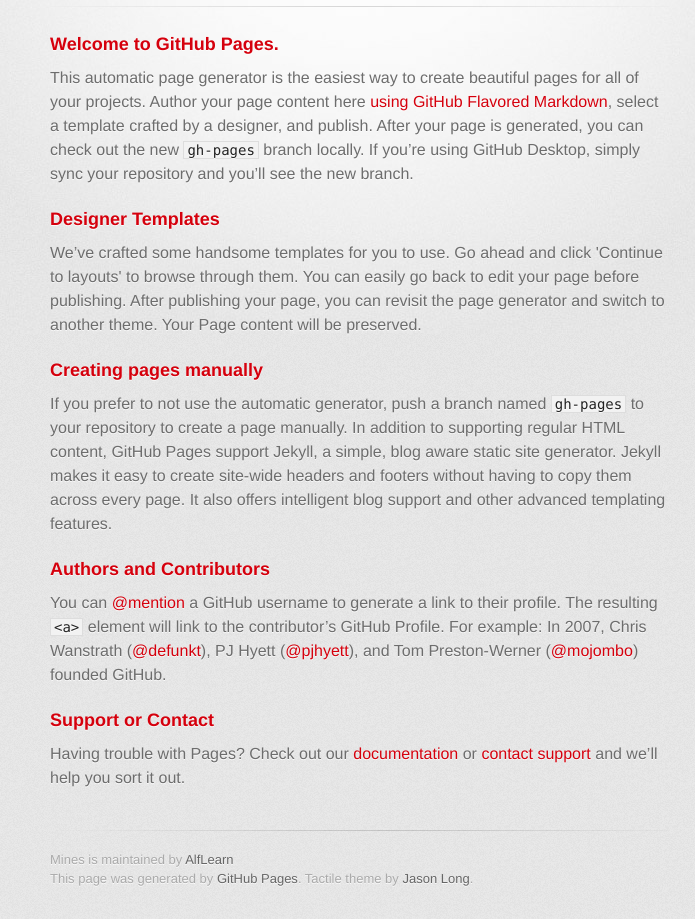
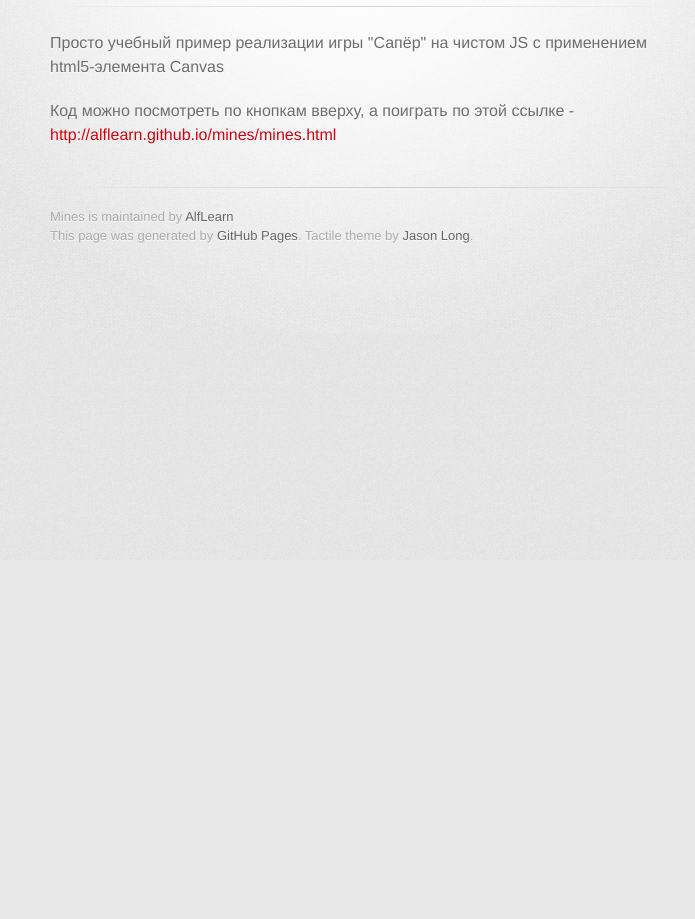
Before and after one commit to AlfLearn/mines, a plain HTML site: page index.html in a window 1280 px wide. Shown: the part 240-1159 px from the top of the page, without its empty margins (280-975 px from the left). After the commit the page ends 800 px from the top, so only its background shows below. Drawn offline with Linux system fonts and the light colour scheme; a web font is replaced by a local one.

Commit message:
Текст главной страницы.

```diff
--- a/index.html
+++ b/index.html
@@ -31,30 +31,11 @@
         <hr>
 
         <section id="main_content">
-          <h3>
-<a id="welcome-to-github-pages" class="anchor" href="#welcome-to-github-pages" aria-hidden="true"><span aria-hidden="true" class="octicon octicon-link"></span></a>Welcome to GitHub Pages.</h3>
+          <p> Просто учебный пример реализации игры "Сапёр" на чистом JS с применением html5-элемента Canvas </p>
 
-<p>This automatic page generator is the easiest way to create beautiful pages for all of your projects. Author your page content here <a href="https://guides.github.com/features/mastering-markdown/">using GitHub Flavored Markdown</a>, select a template crafted by a designer, and publish. After your page is generated, you can check out the new <code>gh-pages</code> branch locally. If you’re using GitHub Desktop, simply sync your repository and you’ll see the new branch.</p>
-
-<h3>
-<a id="designer-templates" class="anchor" href="#designer-templates" aria-hidden="true"><span aria-hidden="true" class="octicon octicon-link"></span></a>Designer Templates</h3>
-
-<p>We’ve crafted some handsome templates for you to use. Go ahead and click 'Continue to layouts' to browse through them. You can easily go back to edit your page before publishing. After publishing your page, you can revisit the page generator and switch to another theme. Your Page content will be preserved.</p>
-
-<h3>
-<a id="creating-pages-manually" class="anchor" href="#creating-pages-manually" aria-hidden="true"><span aria-hidden="true" class="octicon octicon-link"></span></a>Creating pages manually</h3>
-
-<p>If you prefer to not use the automatic generator, push a branch named <code>gh-pages</code> to your repository to create a page manually. In addition to supporting regular HTML content, GitHub Pages support Jekyll, a simple, blog aware static site generator. Jekyll makes it easy to create site-wide headers and footers without having to copy them across every page. It also offers intelligent blog support and other advanced templating features.</p>
-
-<h3>
-<a id="authors-and-contributors" class="anchor" href="#authors-and-contributors" aria-hidden="true"><span aria-hidden="true" class="octicon octicon-link"></span></a>Authors and Contributors</h3>
-
-<p>You can <a href="https://help.github.com/articles/basic-writing-and-formatting-syntax/#mentioning-users-and-teams" class="user-mention">@mention</a> a GitHub username to generate a link to their profile. The resulting <code>&lt;a&gt;</code> element will link to the contributor’s GitHub Profile. For example: In 2007, Chris Wanstrath (<a href="https://github.com/defunkt" class="user-mention">@defunkt</a>), PJ Hyett (<a href="https://github.com/pjhyett" class="user-mention">@pjhyett</a>), and Tom Preston-Werner (<a href="https://github.com/mojombo" class="user-mention">@mojombo</a>) founded GitHub.</p>
-
-<h3>
-<a id="support-or-contact" class="anchor" href="#support-or-contact" aria-hidden="true"><span aria-hidden="true" class="octicon octicon-link"></span></a>Support or Contact</h3>
-
-<p>Having trouble with Pages? Check out our <a href="https://help.github.com/pages">documentation</a> or <a href="https://github.com/contact">contact support</a> and we’ll help you sort it out.</p>
+          <p> Код можно посмотреть по кнопкам вверху, а поиграть по этой ссылке -
+            <a href="http://alflearn.github.io/mines/mines.html"> http://alflearn.github.io/mines/mines.html </a>
+          </p>
         </section>
 
         <footer>
```
